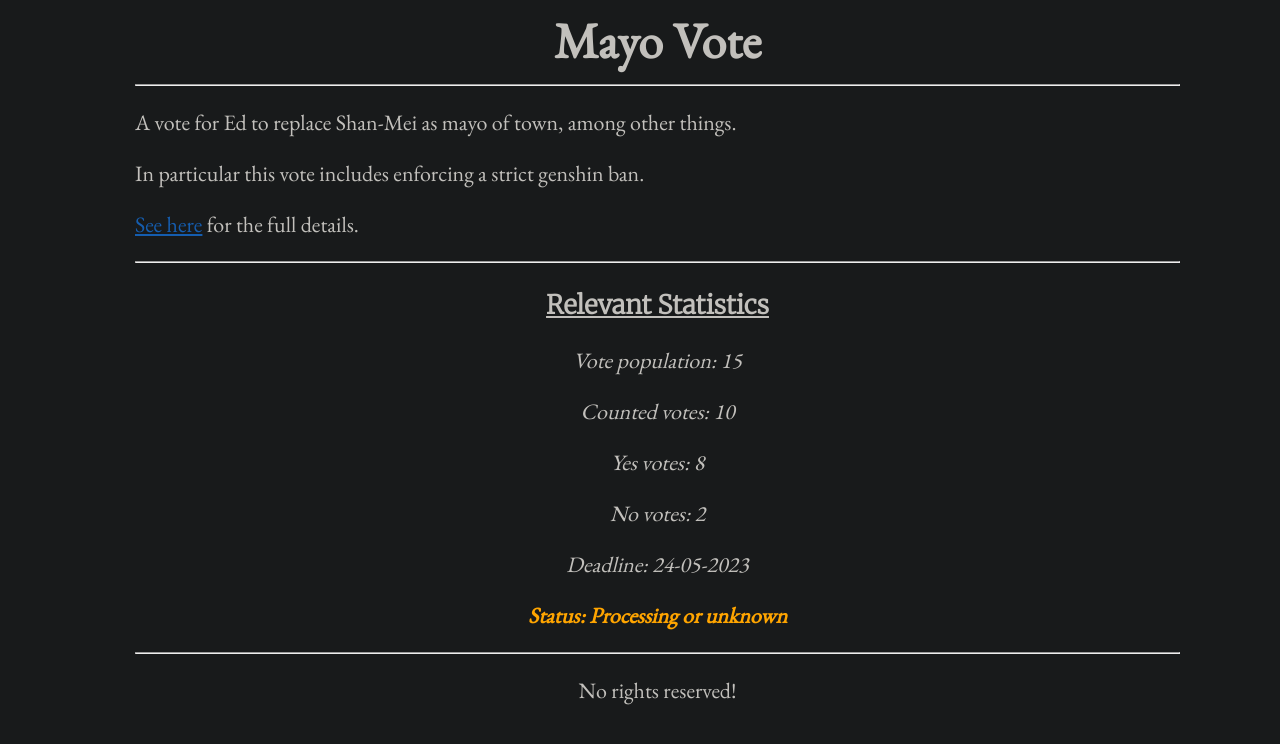
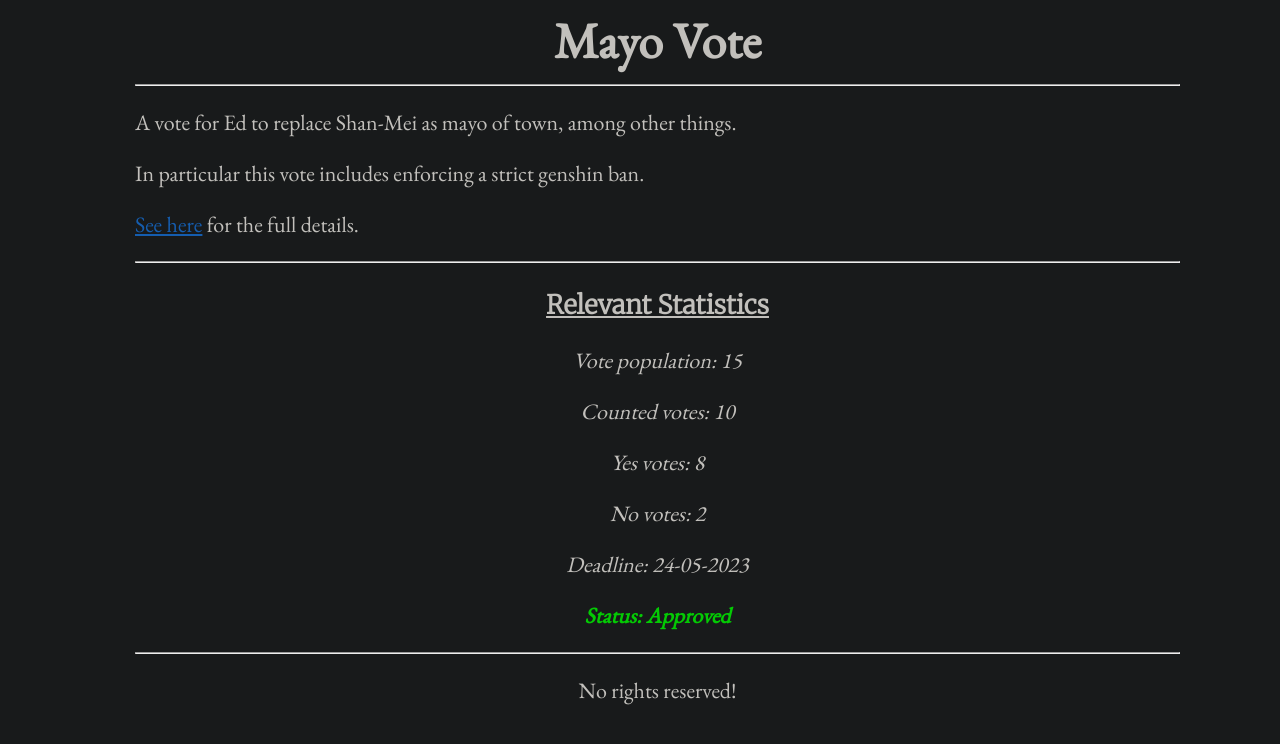
Before and after one commit to the-tOOMwn/constitution.toomwn.xyz, a Jekyll site: the page built from votes/Mayo Vote.md, in a window 1280 px wide. Shown: the top 744 px of the page. Built offline with Jekyll 4.4.1, drawn with Linux system fonts in a browser that asks for light colours; some web fonts are replaced.

Commit message:
Among usus

```diff
--- a/votes/Mayo Vote.md
+++ b/votes/Mayo Vote.md
@@ -6,7 +6,7 @@ countedvotes: 10
 yesvotes: 8
 novotes: 2
 deadline: 24-05-2023
-status: In the process of processing amirite!
+status: Approved
 ---
 
 A vote for Ed to replace Shan-Mei as mayo of town, among other things.
```
Also changed, not shown: 4 other files.
